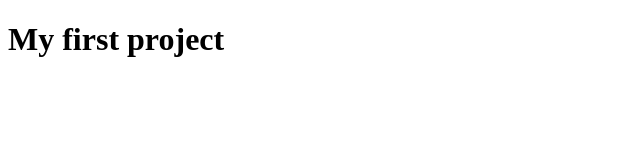
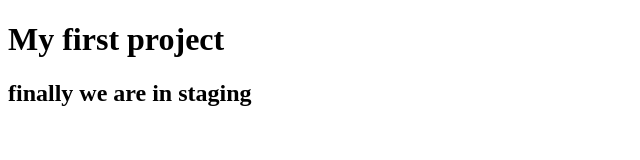
Before and after one commit to Raghad-nasrallah/RaghadProject, a plain HTML site: page index.html in a window 1280 px wide. Shown: the whole page, without its empty margins (0-640 px from the left). Drawn offline with Linux system fonts and the light colour scheme.

Commit message:
edited for staging

```diff
--- a/index.html
+++ b/index.html
@@ -7,5 +7,6 @@
 </head>
 <body>
     <h1> My first project</h1>
+<h2> finally we are in staging </h2>
 </body>
 </html>
```
